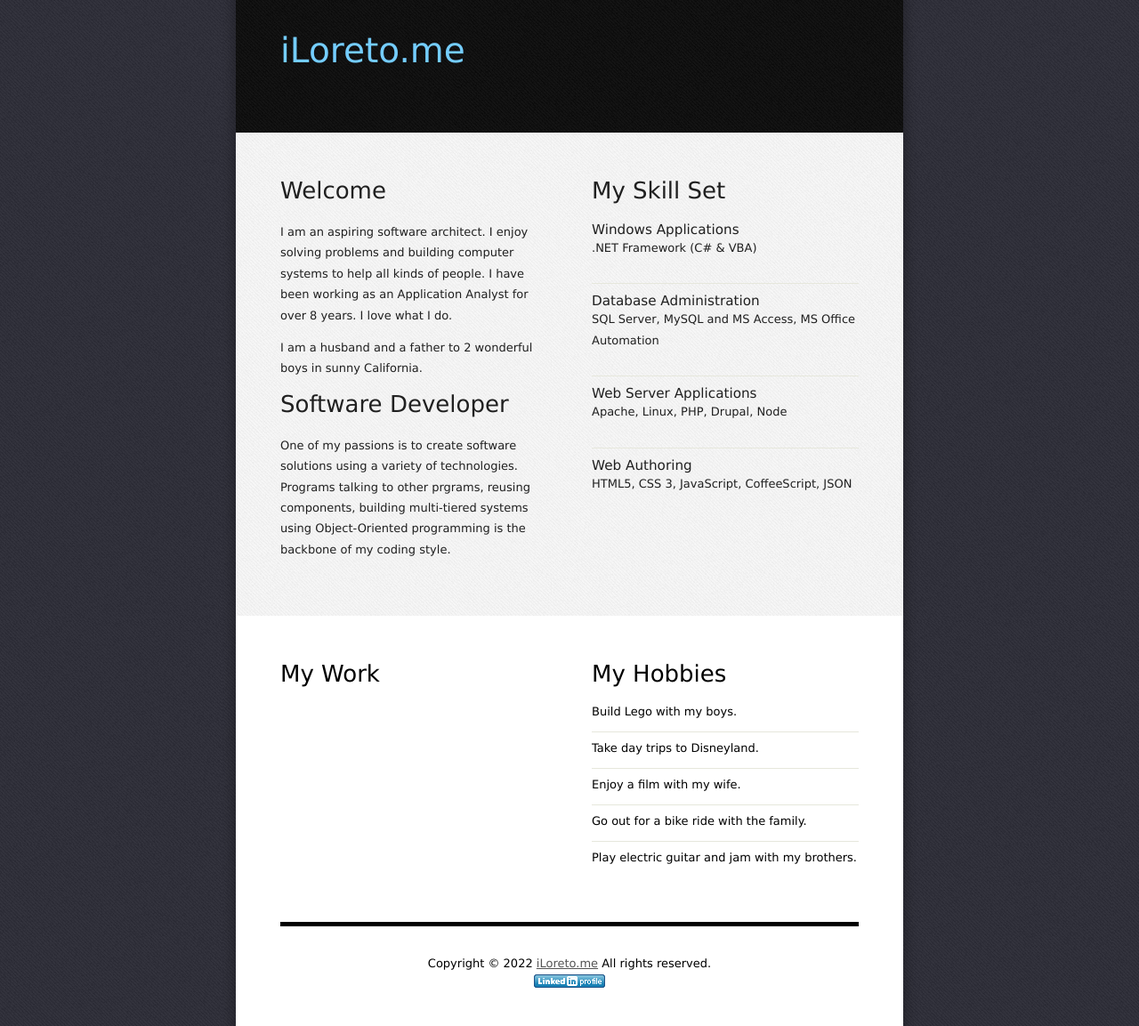
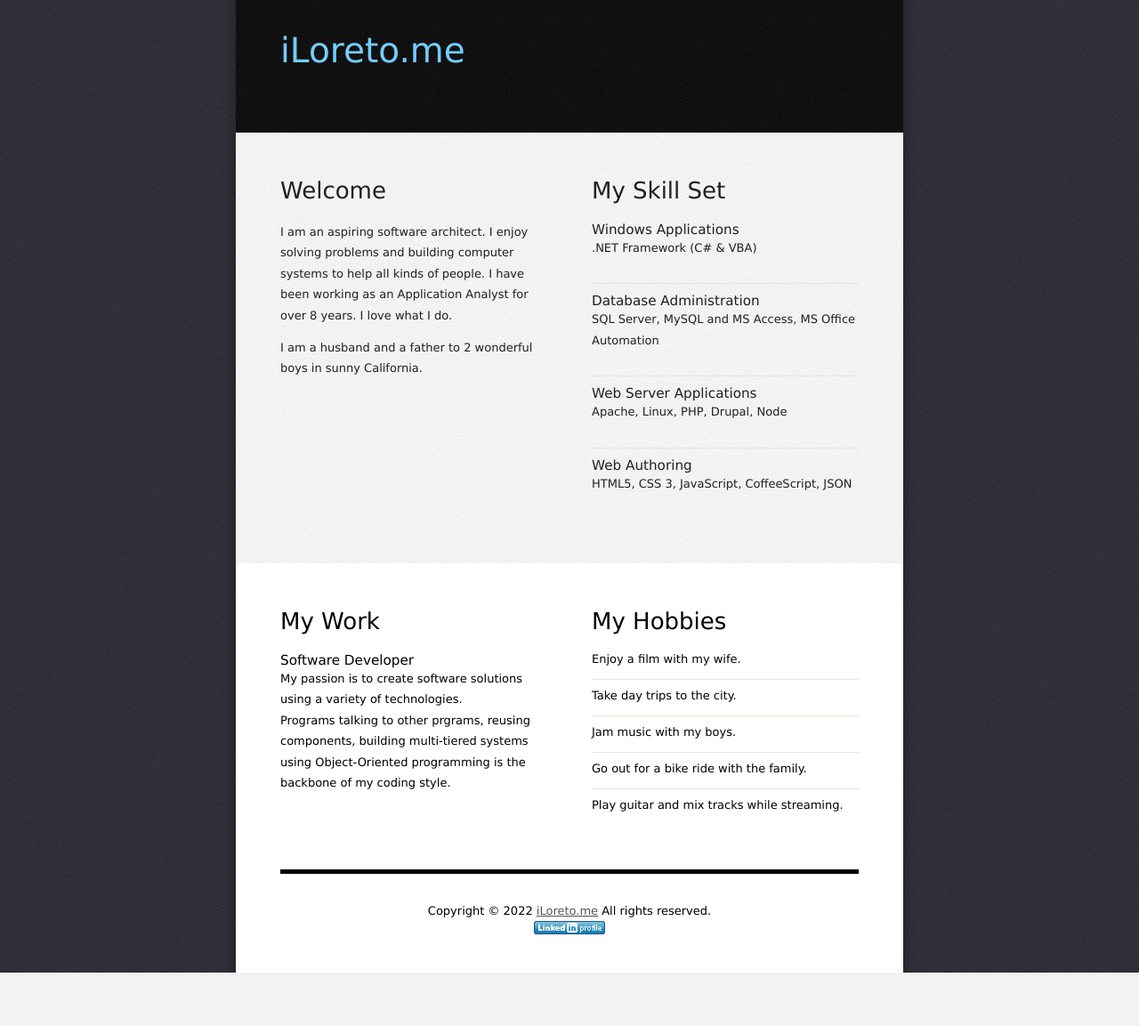
Before and after one commit to iLoreto/iloreto.me, a PHP site: page / in a window 1280 px wide. Shown: the part 51-1204 px from the top of the page at 89% size. After the commit the page ends 1144 px from the top, so only its background shows below. Run offline with PHP 8.4, Linux system fonts and the light colour scheme.

Commit message:
detaisl updated.

```diff
--- a/index.php
+++ b/index.php
@@ -37,12 +37,7 @@
 			I am a husband and a father to 2 wonderful boys in sunny California.
 		</p>
 		<!--<p><a href="#" class="button-style">Read More</a></p>-->
-		<h2>Software Developer</h2>
-		<p>
-			One of my passions is to create software solutions using a variety of technologies.
-			<br>
-			Programs talking to other prgrams, reusing components, building multi-tiered systems using Object-Oriented programming is the backbone of my coding style.
-		</p>
+
 		<!--<p><a href="#" class="button-style">Read More</a></p>-->
 
 	</div>
@@ -83,6 +78,12 @@
 <div id="three-column">
 	<div id="tbox2">
 		<h2>My Work</h2>
+		<h3>Software Developer</h3>
+		<p>
+			My passion is to create software solutions using a variety of technologies.
+			<br>
+			Programs talking to other prgrams, reusing components, building multi-tiered systems using Object-Oriented programming is the backbone of my coding style.
+		</p>
 		<!--
 		<ul class="style2">
 			<li class="first">
@@ -102,19 +103,20 @@
 
 		<ul class="style1">
 			<li class="first">
-				Build Lego with my boys.
+			Enjoy a film with my wife.
 			</li>
 			<li>
-				Take day trips to Disneyland.
+				Take day trips to the city.
 			</li>
 			<li>
-				Enjoy a film with my wife.
+			Jam music with my boys.
+
 			</li>
 			<li>
 				Go out for a bike ride with the family.
 			</li>
 			<li>
-				Play electric guitar and jam with my brothers.
+				Play guitar and mix tracks while streaming.
 			</li>
 
 		</ul>
```
